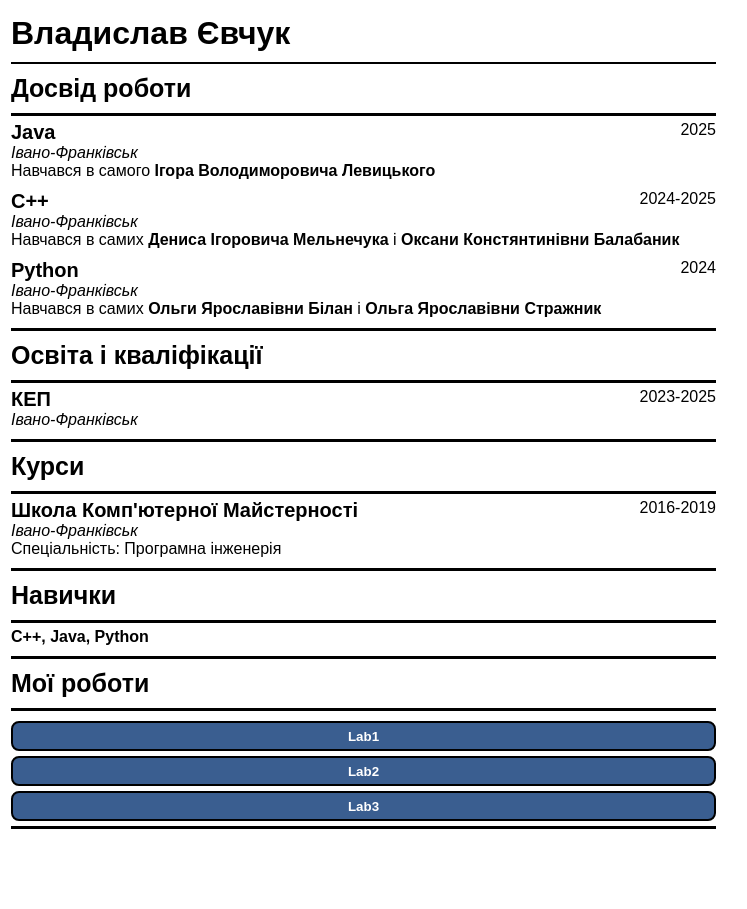
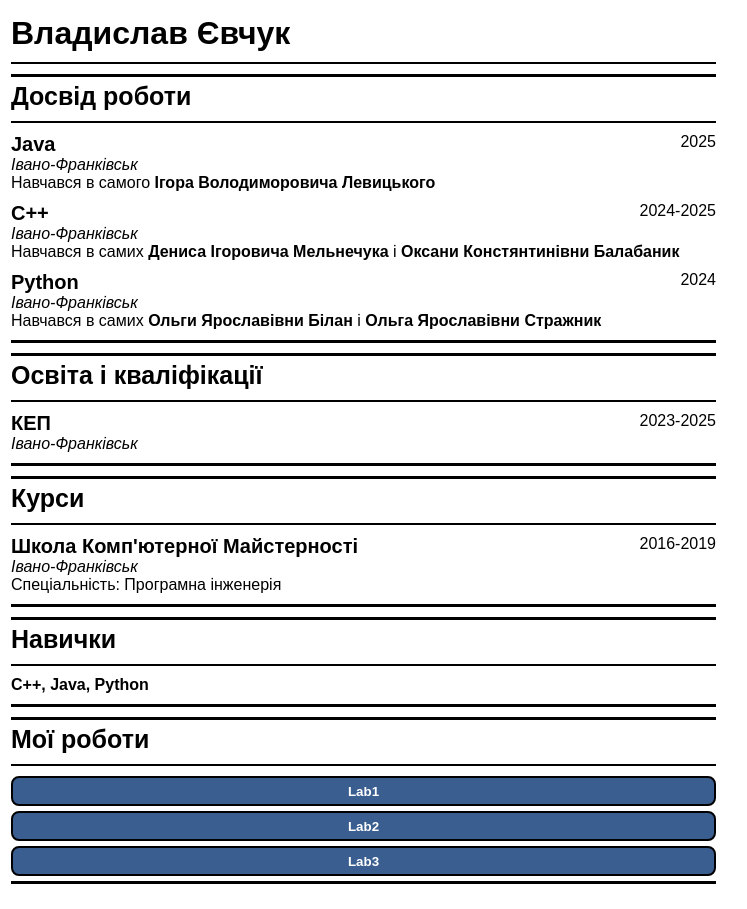
Before and after one commit to vlaDiones/vlaDio.github.io, a plain HTML site: page Lab3/index.html in a window 1280 px wide. Shown: the full height of the page, 399-1146 px from the left. Before the commit the page ends 880 px from the top, so only its background shows below. Drawn offline with Linux system fonts and the light colour scheme.

Commit message:
Update index.html

```diff
--- a/Lab3/index.html
+++ b/Lab3/index.html
@@ -71,8 +71,9 @@
             <div  class="right-side">
                 <h1>Владислав Євчук</h1>
                 <hr>
-                <h2>Досвід роботи</h2>
                 <div class="Experience">
+                    <h2>Досвід роботи</h2>
+                    <hr>
                     <span>
                         <h3>Java</h3>
                         <span>2025</span>
@@ -92,8 +93,9 @@
                     <i>Івано-Франківськ</i>
                     <p>Навчався в самих <b>Ольги Ярославівни Білан</b> і <b>Ольга Ярославівни Стражник</b></p>
                 </div>
-                <h2>Освіта і кваліфікації</h2>
                 <div class="Degree">
+                    <h2>Освіта і кваліфікації</h2>
+                    <hr>
                     <span>
                         <h3>КЕП</h3>
                         <span>2023-2025</span>
@@ -101,8 +103,9 @@
                     <i>Івано-Франківськ</i>
                     <p></p>
                 </div>
-                <h2>Курси</h2>
                 <div class="Courses">
+                    <h2>Курси</h2>
+                    <hr>
                     <span>
                         <h3>Школа Комп'ютерної Майстерності</h3>
                         <span>2016-2019</span>
@@ -110,12 +113,14 @@
                     <i>Івано-Франківськ</i>
                     <p>Спеціальність: Програмна інженерія</p>
                 </div>
-                <h2>Навички</h2>
                 <div class="Skills">
+                    <h2>Навички</h2>
+                    <hr>
                     <p><b>C++, Java, Python</b></p>
                 </div>
-                <h2>Мої роботи</h2>
                 <div class="Works">
+                    <h2>Мої роботи</h2>
+                    <hr>
                     <button><a href="https://vladiones.github.io/vlaDio.github.io/Lab1/" target="_blank">Lab1</a></button>
                     <button><a href="https://vladiones.github.io/vlaDio.github.io/Lab2/" target="_blank">Lab2</a></button>
                     <button><a href="https://vladiones.github.io/vlaDio.github.io/Lab3/" target="_blank">Lab3</a></button>
```
